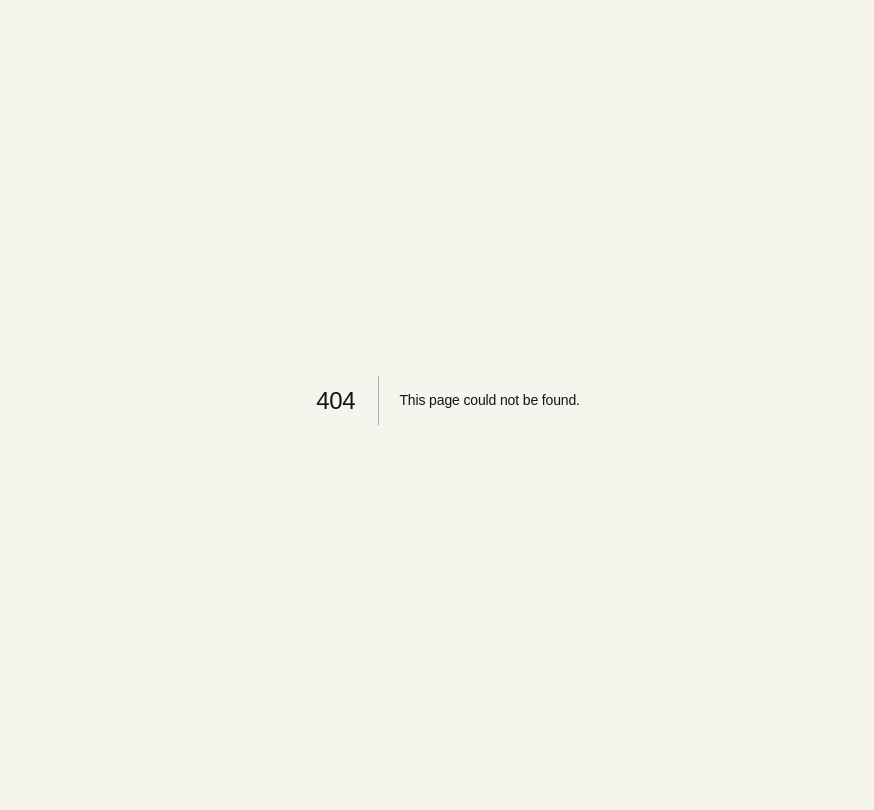
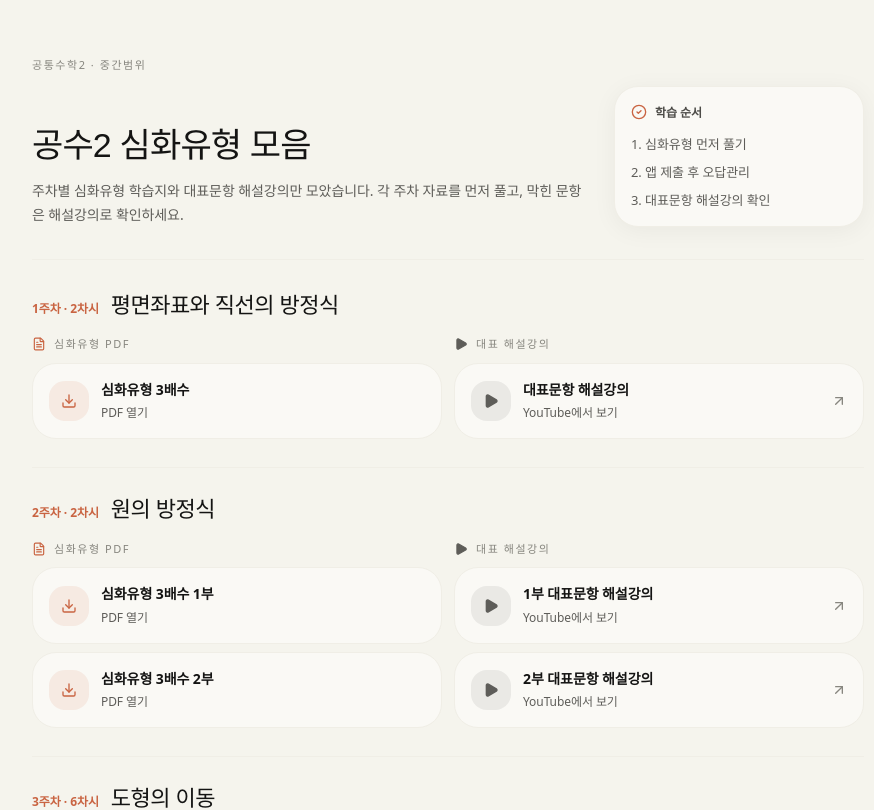
Before and after one commit to gomath777/jtmath-web, a Next.js app: page /share/gs2-circle-shimhwa-w2s2 in a window 1280 px wide. Before the commit this address had no page. Shown: the top 810 px of the page, without its empty margins (192-1066 px from the left). Built offline with nearby package versions, Linux system fonts and the light colour scheme; a web font is replaced by a local one.

Commit message:
Add GS2 shimhwa share page

```diff
--- /dev/null
+++ b/src/app/share/gs2-circle-shimhwa-w2s2/page.tsx
@@ -0,0 +1,212 @@
+import type { Metadata } from 'next';
+import { ArrowUpRight, CheckCircle2, Download, FileText, Play } from 'lucide-react';
+
+export const metadata: Metadata = {
+  title: '공통수학2 · 심화유형 모음',
+  description: '공통수학2 중간범위 주차별 심화유형 학습자료와 대표문항 해설강의',
+  robots: { index: false, follow: false },
+};
+
+const WEEKS = [
+  {
+    week: '1주차',
+    session: '2차시',
+    topic: '평면좌표와 직선의 방정식',
+    materials: [
+      {
+        title: '심화유형 3배수',
+        url: 'https://mathgo-pdfs.b-cdn.net/sessions/share/gs2-shimhwa-all/gs2-shimhwa-1w-1.pdf?v=c2c7fd2050',
+      },
+    ],
+    videos: [
+      {
+        title: '대표문항 해설강의',
+        url: 'https://youtu.be/6WukJhc6Vo8',
+      },
+    ],
+  },
+  {
+    week: '2주차',
+    session: '2차시',
+    topic: '원의 방정식',
+    materials: [
+      {
+        title: '심화유형 3배수 1부',
+        url: 'https://mathgo-pdfs.b-cdn.net/sessions/share/gs2-shimhwa-all/gs2-shimhwa-2w-1.pdf?v=1f5e98f45e',
+      },
+      {
+        title: '심화유형 3배수 2부',
+        url: 'https://mathgo-pdfs.b-cdn.net/sessions/share/gs2-shimhwa-all/gs2-shimhwa-2w-2.pdf?v=4d367bc96a',
+      },
+    ],
+    videos: [
+      {
+        title: '1부 대표문항 해설강의',
+        url: 'https://youtu.be/Tf439r0nLJI',
+      },
+      {
+        title: '2부 대표문항 해설강의',
+        url: 'https://youtu.be/loyd9o1JVWE',
+      },
+    ],
+  },
+  {
+    week: '3주차',
+    session: '6차시',
+    topic: '도형의 이동',
+    materials: [
+      {
+        title: '심화유형 3배수',
+        url: 'https://mathgo-pdfs.b-cdn.net/sessions/share/gs2-shimhwa-all/gs2-shimhwa-3w-1.pdf?v=1cd90b9739',
+      },
+    ],
+    videos: [
+      {
+        title: '대표문항 해설강의',
+        url: 'https://youtu.be/sWmgDfehJ2Q',
+      },
+    ],
+  },
+  {
+    week: '4주차',
+    session: '8차시',
+    topic: '집합',
+    materials: [
+      {
+        title: '심화유형 3배수 1부',
+        url: 'https://mathgo-pdfs.b-cdn.net/sessions/share/gs2-shimhwa-all/gs2-shimhwa-4w-1.pdf?v=2d0e863961',
+      },
+      {
+        title: '심화유형 3배수 2부',
+        url: 'https://mathgo-pdfs.b-cdn.net/sessions/share/gs2-shimhwa-all/gs2-shimhwa-4w-2.pdf?v=7676ad160d',
+      },
+    ],
+    videos: [
+      {
+        title: '1부 대표문항 해설강의',
+        url: 'https://youtu.be/DcDHu46voA4',
+      },
+      {
+        title: '2부 대표문항 해설강의',
+        url: 'https://youtu.be/MbcL4BNNzQw',
+      },
+    ],
+  },
+] as const;
+
+export default function Gs2CircleShimhwaW2S2Page() {
+  return (
+    <div className="min-h-screen bg-parchment text-ink">
+      <main className="mx-auto max-w-4xl px-5 py-9 md:px-8 md:py-14">
+        <header className="border-b border-border-cream pb-8">
+          <p className="text-[11px] font-medium uppercase tracking-[0.14em] text-stone">
+            공통수학2 · 중간범위
+          </p>
+          <div className="mt-3 grid gap-5 md:grid-cols-[1fr_250px] md:items-end">
+            <div>
+              <h1 className="font-serif text-[28px] leading-tight tracking-tight md:text-[34px]">
+                공수2 심화유형 모음
+              </h1>
+              <p className="mt-3 max-w-2xl text-[14px] leading-6 text-olive">
+                주차별 심화유형 학습지와 대표문항 해설강의만 모았습니다. 각 주차 자료를
+                먼저 풀고, 막힌 문항은 해설강의로 확인하세요.
+              </p>
+            </div>
+            <div className="rounded-2xl border border-border-cream bg-ivory p-4 shadow-whisper">
+              <div className="flex items-center gap-2 text-[12px] font-semibold text-charcoal">
+                <CheckCircle2 className="h-4 w-4 text-terracotta" />
+                학습 순서
+              </div>
+              <ol className="mt-3 space-y-2 text-[13px] leading-5 text-olive">
+                <li>1. 심화유형 먼저 풀기</li>
+                <li>2. 앱 제출 후 오답관리</li>
+                <li>3. 대표문항 해설강의 확인</li>
+              </ol>
+            </div>
+          </div>
+        </header>
+
+        <section className="mt-8 space-y-7">
+          {WEEKS.map((week) => (
+            <section
+              key={`${week.week}-${week.topic}`}
+              className="border-t border-border-cream pt-7 first:border-t-0 first:pt-0"
+            >
+              <div className="mb-4 flex flex-wrap items-baseline gap-x-3 gap-y-1">
+                <p className="text-[12px] font-semibold text-terracotta">
+                  {week.week} · {week.session}
+                </p>
+                <h2 className="font-serif text-[22px] tracking-tight text-ink">
+                  {week.topic}
+                </h2>
+              </div>
+
+              <div className="grid gap-3 md:grid-cols-2">
+                <div>
+                  <p className="mb-2.5 flex items-center gap-2 text-[11px] font-medium uppercase tracking-[0.14em] text-stone">
+                    <FileText className="h-3.5 w-3.5 text-terracotta" />
+                    심화유형 PDF
+                  </p>
+                  <div className="space-y-2">
+                    {week.materials.map((material) => (
+                      <a
+                        key={material.url}
+                        href={material.url}
+                        target="_blank"
+                        rel="noopener noreferrer"
+                        className="group flex items-center gap-3 rounded-2xl border border-border-cream bg-ivory p-4 transition-colors hover:border-terracotta/40 focus:outline-none focus-visible:shadow-ring-terracotta"
+                      >
+                        <span className="inline-flex h-10 w-10 shrink-0 items-center justify-center rounded-xl bg-terracotta/10 text-terracotta">
+                          <Download className="h-4 w-4" />
+                        </span>
+                        <span className="min-w-0 flex-1">
+                          <span className="block text-[14px] font-semibold leading-snug text-ink">
+                            {material.title}
+                          </span>
+                          <span className="mt-1 block text-[12px] text-olive">
+                            PDF 열기
+                          </span>
+                        </span>
+                      </a>
+                    ))}
+                  </div>
+                </div>
+
+                <div>
+                  <p className="mb-2.5 flex items-center gap-2 text-[11px] font-medium uppercase tracking-[0.14em] text-stone">
+                    <Play className="h-3.5 w-3.5 text-olive" fill="currentColor" />
+                    대표 해설강의
+                  </p>
+                  <div className="space-y-2">
+                    {week.videos.map((video) => (
+                      <a
+                        key={video.url}
+                        href={video.url}
+                        target="_blank"
+                        rel="noopener noreferrer"
+                        className="group flex items-center gap-3 rounded-2xl border border-border-cream bg-ivory p-4 transition-colors hover:border-olive/40 focus:outline-none focus-visible:shadow-ring-warm"
+                      >
+                        <span className="inline-flex h-10 w-10 shrink-0 items-center justify-center rounded-xl bg-olive/10 text-olive">
+                          <Play className="h-4 w-4" fill="currentColor" />
+                        </span>
+                        <span className="min-w-0 flex-1">
+                          <span className="block text-[14px] font-semibold leading-snug text-ink">
+                            {video.title}
+                          </span>
+                          <span className="mt-1 block text-[12px] text-olive">
+                            YouTube에서 보기
+                          </span>
+                        </span>
+                        <ArrowUpRight className="h-4 w-4 shrink-0 text-stone transition-colors group-hover:text-olive" />
+                      </a>
+                    ))}
+                  </div>
+                </div>
+              </div>
+            </section>
+          ))}
+        </section>
+      </main>
+    </div>
+  );
+}
```
